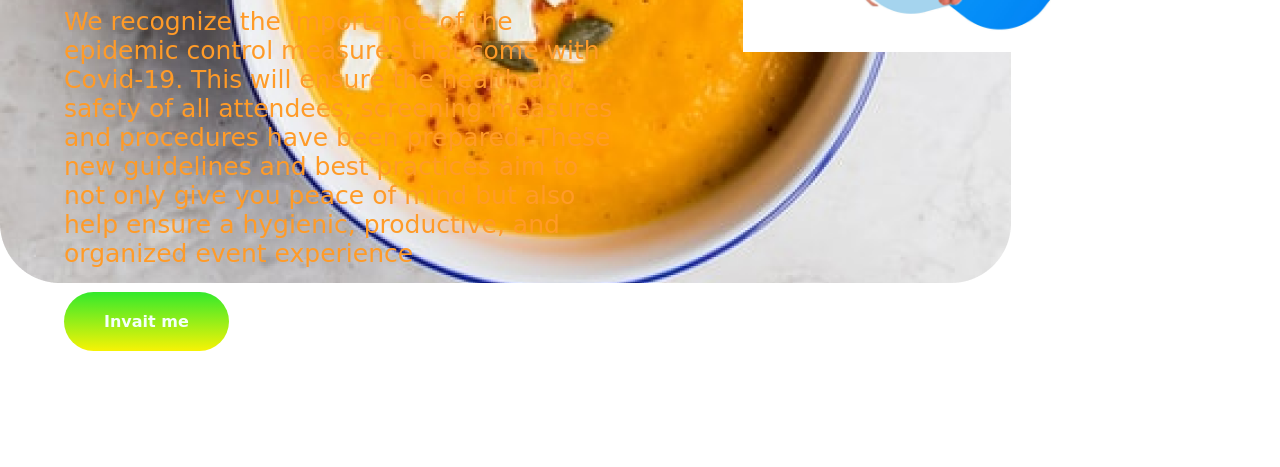
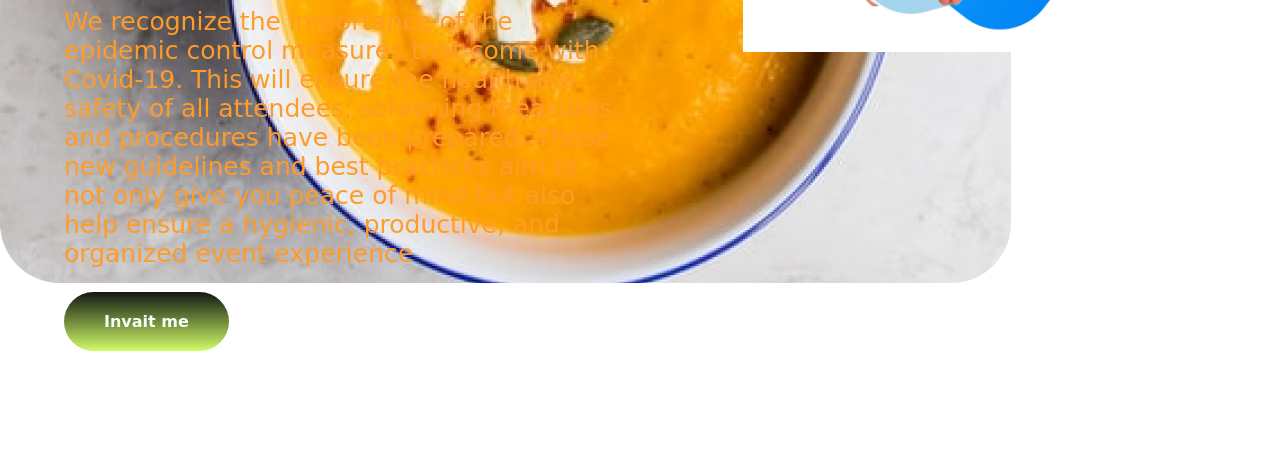
Before and after one commit to ahbadhon/my-exam, a plain HTML site: page index.html in a window 1280 px wide. Shown: the part 485-952 px from the top of the page. Drawn offline with Linux system fonts and the light colour scheme; a web font is replaced by a local one.

Commit message:
refreash

```diff
--- a/style.css
+++ b/style.css
@@ -27,7 +27,7 @@ h3{
 }
 .link-button{
     text-decoration: none;
-    background-image: linear-gradient(rgb(51, 233, 44),rgb(247, 243, 5));
+    background-image: linear-gradient(rgb(18, 24, 17),rgb(207, 252, 103));
     padding:20px 40px;
     color: mintcream;
     font-weight: 600;
```
Also changed, not shown: image/Group 8447.png (deleted), image/Group 8449.png (deleted), image/Group 8450.png (deleted), image/Project Cover8.png (deleted), image/attractive-man-eating-hamburger-he-260nw-310832510-removebg-preview.png (deleted), image/gl.png (deleted), image/gm.png (deleted), 3 other files.
